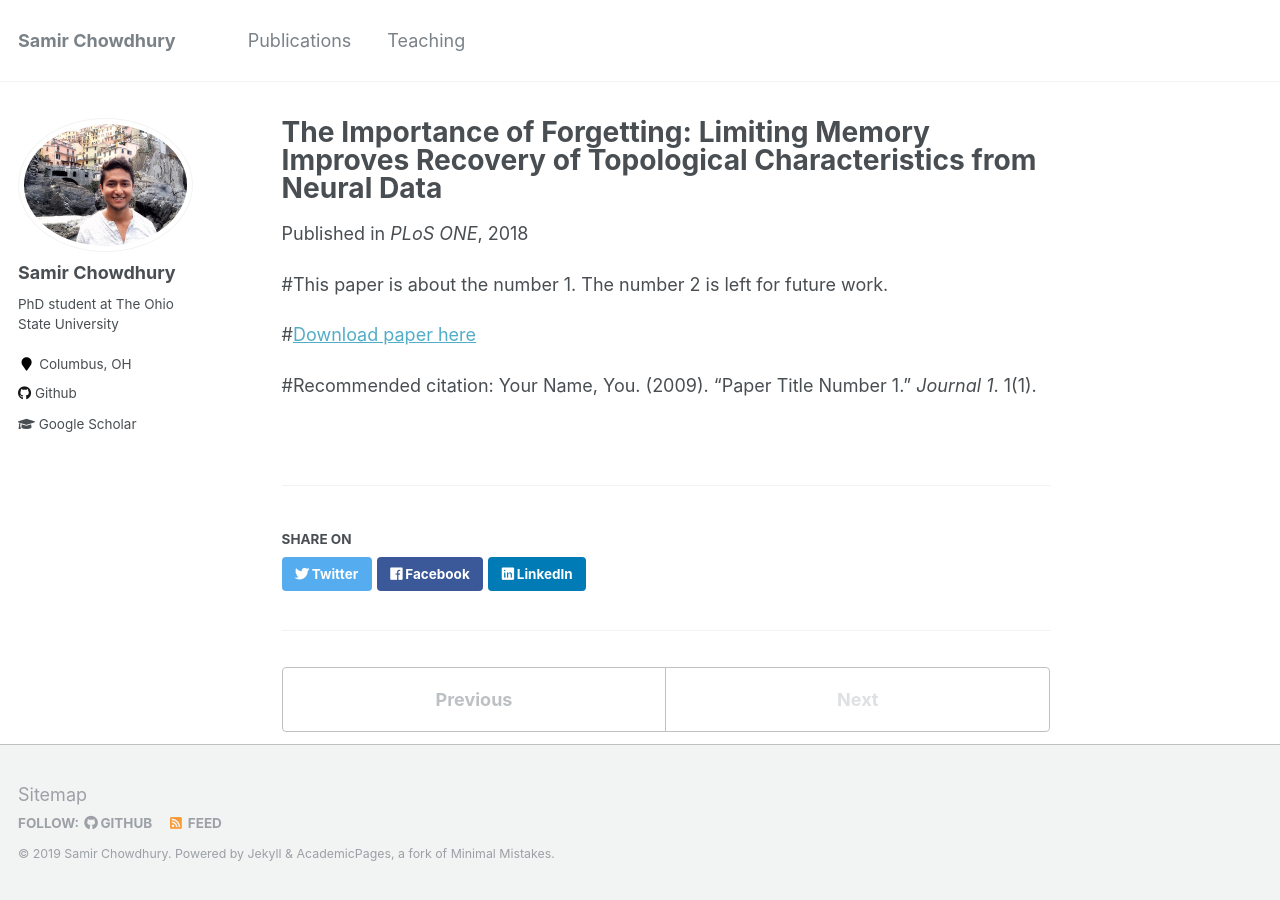
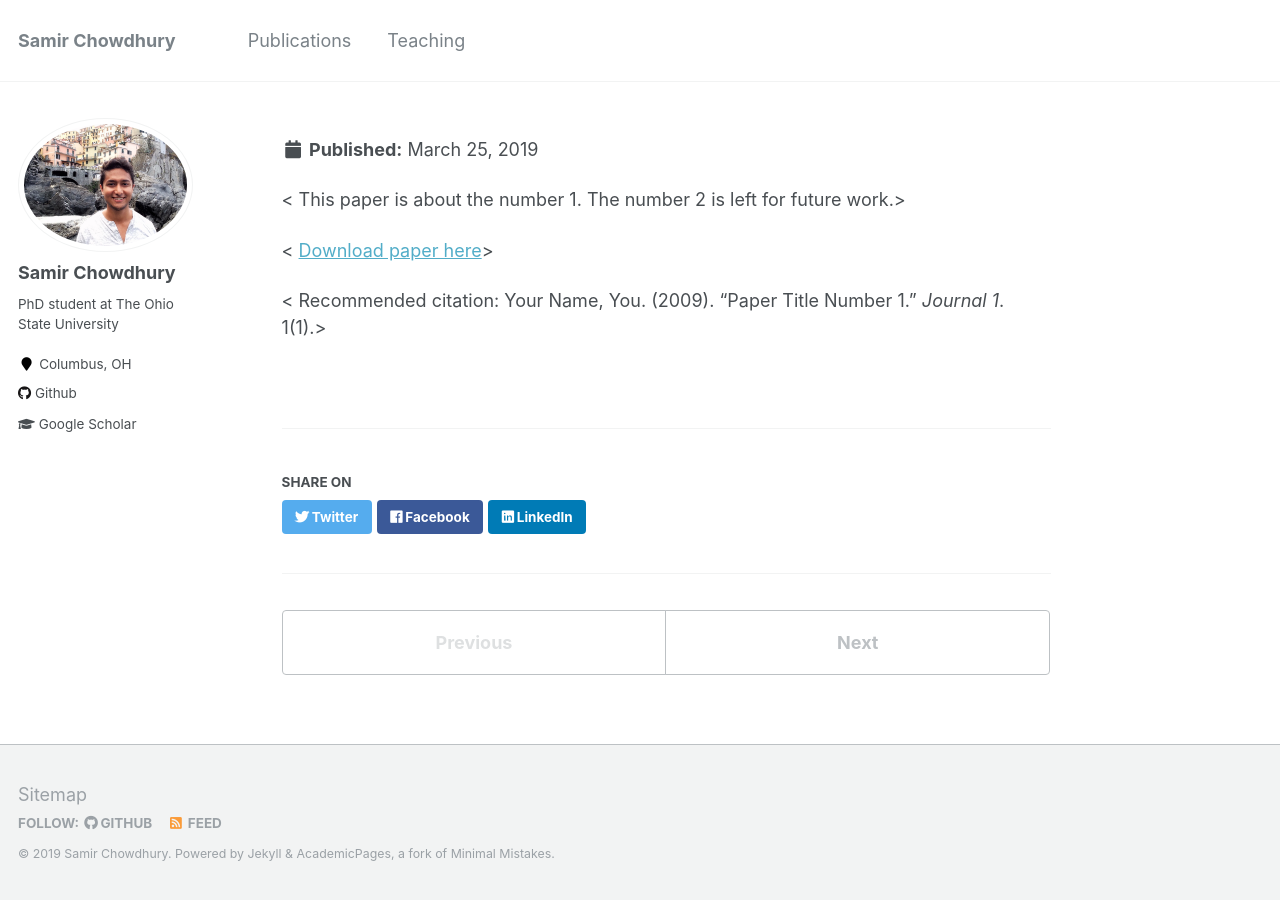
Before and after one commit to samirchowdhury/samirchowdhury.github.io, a Jekyll site: the page built from _publications/2009-10-01-paper-title-number-1.md, in a window 1280 px wide. Built offline with Jekyll 4.4.1, drawn with Linux system fonts in a browser that asks for light colours; part of the change alters nothing that is shown.

Commit message:
Update 2009-10-01-paper-title-number-1.md

```diff
--- a/_publications/2009-10-01-paper-title-number-1.md
+++ b/_publications/2009-10-01-paper-title-number-1.md
@@ -1,15 +1,15 @@
 ---
 title: "The Importance of Forgetting: Limiting Memory Improves Recovery of Topological Characteristics from Neural Data"
 collection: publications
-#permalink: /publication/2009-10-01-paper-title-number-1
-#excerpt: 'This paper is about the number 1. The number 2 is left for future work.'
+<permalink: /publication/2009-10-01-paper-title-number-1>
+<excerpt: 'This paper is about the number 1. The number 2 is left for future work.'>
 date: 2018-09-04
 venue: 'PLoS ONE'
 paperurl: 'https://journals.plos.org/plosone/article?id=10.1371/journal.pone.0202561'
-#citation: 'Your Name, You. (2009). &quot;Paper Title Number 1.&quot; <i>Journal 1</i>. 1(1).'
+<citation: 'Your Name, You. (2009). &quot;Paper Title Number 1.&quot; <i>Journal 1</i>. 1(1).'>
 ---
-#This paper is about the number 1. The number 2 is left for future work.
+< This paper is about the number 1. The number 2 is left for future work.>
 
-#[Download paper here](http://academicpages.github.io/files/paper1.pdf)
+< [Download paper here](http://academicpages.github.io/files/paper1.pdf)>
 
-#Recommended citation: Your Name, You. (2009). "Paper Title Number 1." <i>Journal 1</i>. 1(1).
+< Recommended citation: Your Name, You. (2009). "Paper Title Number 1." <i>Journal 1</i>. 1(1).>
```
